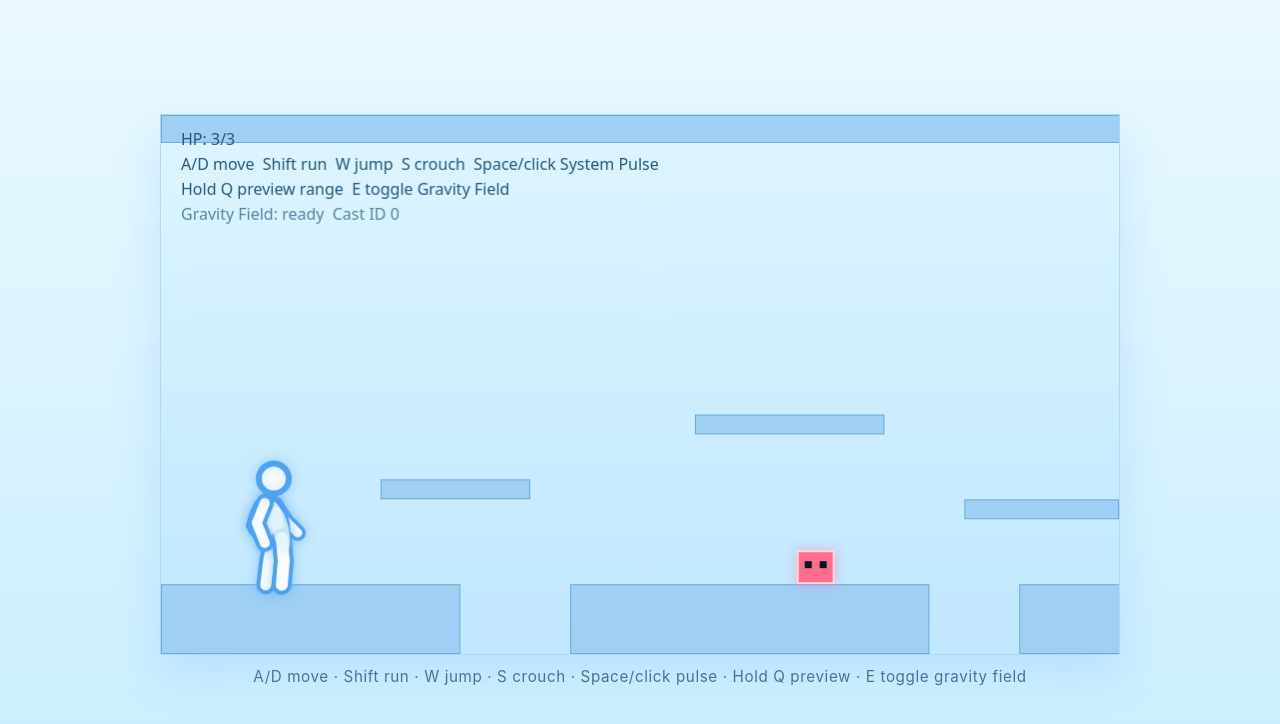
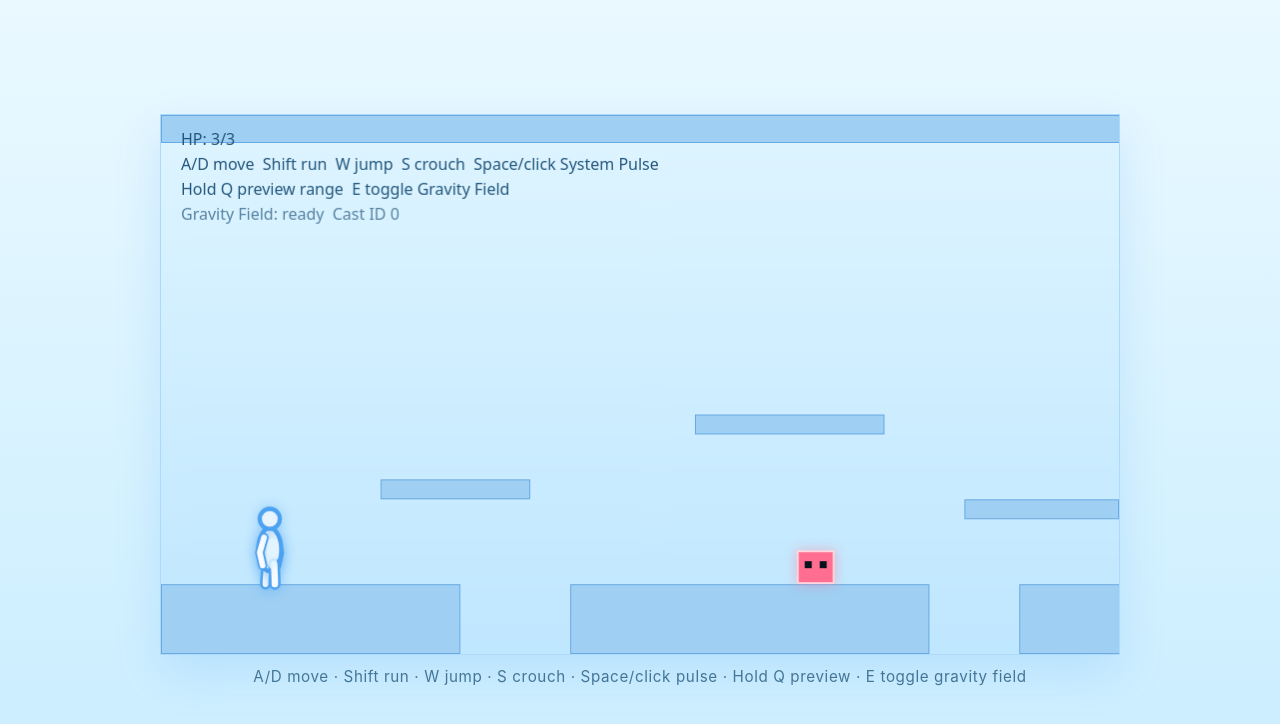
Before and after one commit to Maximus555555/Indie-platformer-prototype, a plain HTML site: page index.html in a window 1280 px wide. Drawn offline with Linux system fonts and the light colour scheme.

Commit message:
Separate tunable game config

```diff
--- /dev/null
+++ b/game-config.js
@@ -0,0 +1,25 @@
+(() => {
+  // Keep frequently tuned gameplay values in this small file so animation,
+  // collision, and level-tuning changes do not create large game.js conflicts.
+  window.IndiePlatformerConfig = Object.freeze({
+    gravity: 1200,
+    jumpVelocity: -460,
+    maxFallSpeed: 900,
+    walkSpeed: 230,
+    runSpeed: 340,
+    playerWidth: 46,
+    crouchHeight: 70,
+    standHeight: 108,
+    playerVisualScale: 0.72,
+    pulseSpeed: 620,
+    pulseCooldown: 0.35,
+    pulseDamage: 1,
+    gravityFieldRadius: 260,
+    gravityFlipDamping: 0.45,
+    contactDamageCooldown: 0.8,
+    fallLimit: 640,
+    roomWidth: 1280,
+    checkpoint: { x: 86, y: 362 },
+    safeAnchor: { x: 92, y: 362 }
+  });
+})();
--- a/game.js
+++ b/game.js
@@ -1,25 +1,41 @@
+(() => {
 const canvas = document.getElementById("game");
-const ctx = canvas.getContext("2d");
+const ctx = canvas?.getContext("2d");
+
+if (!canvas || !ctx) {
+  console.error("Indie platformer could not start: missing canvas element or 2D context.");
+  return;
+}
+
+if (window.__indiePlatformerStarted) {
+  console.warn("Indie platformer script was loaded more than once; ignoring duplicate boot.");
+  return;
+}
+window.__indiePlatformerStarted = true;
 
 // Easy-to-tune prototype constants. Distances are pixels, time is seconds.
-const GRAVITY = 1200;
-const JUMP_VELOCITY = -460;
-const MAX_FALL_SPEED = 900;
-const WALK_SPEED = 230;
-const RUN_SPEED = 340;
-const CROUCH_HEIGHT = 82;
-const STAND_HEIGHT = 124;
-const PULSE_SPEED = 620;
-const PULSE_COOLDOWN = 0.35;
-const PULSE_DAMAGE = 1;
-const GRAVITY_FIELD_RADIUS = 260;
-const GRAVITY_FLIP_DAMPING = 0.45;
-const CONTACT_DAMAGE_COOLDOWN = 0.8;
-const FALL_LIMIT = 640;
-const ROOM_WIDTH = 1280;
+// Prefer editing game-config.js for tuning so future merges touch a small file.
+const config = window.IndiePlatformerConfig ?? {};
+const GRAVITY = config.gravity ?? 1200;
+const JUMP_VELOCITY = config.jumpVelocity ?? -460;
+const MAX_FALL_SPEED = config.maxFallSpeed ?? 900;
+const WALK_SPEED = config.walkSpeed ?? 230;
+const RUN_SPEED = config.runSpeed ?? 340;
+const PLAYER_WIDTH = config.playerWidth ?? 46;
+const CROUCH_HEIGHT = config.crouchHeight ?? 70;
+const STAND_HEIGHT = config.standHeight ?? 108;
+const PLAYER_VISUAL_SCALE = config.playerVisualScale ?? 0.72;
+const PULSE_SPEED = config.pulseSpeed ?? 620;
+const PULSE_COOLDOWN = config.pulseCooldown ?? 0.35;
+const PULSE_DAMAGE = config.pulseDamage ?? 1;
+const GRAVITY_FIELD_RADIUS = config.gravityFieldRadius ?? 260;
+const GRAVITY_FLIP_DAMPING = config.gravityFlipDamping ?? 0.45;
+const CONTACT_DAMAGE_COOLDOWN = config.contactDamageCooldown ?? 0.8;
+const FALL_LIMIT = config.fallLimit ?? 640;
+const ROOM_WIDTH = config.roomWidth ?? 1280;
 
-const checkpoint = { x: 86, y: 346 };
-const safeAnchor = { x: 92, y: 346 };
+const checkpoint = config.checkpoint ?? { x: 86, y: 362 };
+const safeAnchor = config.safeAnchor ?? { x: 92, y: 362 };
 
 const keys = new Set();
 const pressedThisFrame = new Set();
@@ -27,6 +43,7 @@ const pulses = [];
 let lastTime = performance.now();
 let gravityCastId = 0;
 let gravityFieldActive = false;
+let activeGravityEntities = new Set();
 let cameraX = 0;
 
 const platforms = [
@@ -109,6 +126,8 @@ class Entity {
   }
 
   resetGravity() {
+    this.lastGravityCastId = 0;
+    this.onSurface = false;
     if (this.gravitySign !== 1) {
       this.gravitySign = 1;
       this.vy = Math.abs(this.vy) * GRAVITY_FLIP_DAMPING;
@@ -118,7 +137,7 @@ class Entity {
 
 class Player extends Entity {
   constructor() {
-    super(checkpoint.x, checkpoint.y, 54, STAND_HEIGHT);
+    super(checkpoint.x, checkpoint.y, PLAYER_WIDTH, STAND_HEIGHT);
     this.hp = 3;
     this.facing = 1;
     this.pulseTimer = 0;
@@ -137,7 +156,7 @@ class Player extends Entity {
     const runHeld = keys.has("shift");
     const input = Number(right) - Number(left);
 
-    this.setCrouch(crouch && this.onSurface);
+    this.setCrouch(crouch && (this.onSurface || this.isCrouching));
 
     this.isRunning = runHeld && input !== 0 && !this.isCrouching;
     this.vx = input * (this.isRunning ? RUN_SPEED : WALK_SPEED);
@@ -163,10 +182,44 @@ class Player extends Entity {
 
   setCrouch(shouldCrouch) {
     if (shouldCrouch === this.isCrouching) return;
-    const oldHeight = this.h;
+    const surfaceAnchor = this.gravitySign > 0 ? this.y + this.h : this.y;
+    const nextHeight = shouldCrouch ? CROUCH_HEIGHT : STAND_HEIGHT;
+    const nextY = this.gravitySign > 0 ? surfaceAnchor - nextHeight : surfaceAnchor;
+    const nextRect = { x: this.x, y: nextY, w: this.w, h: nextHeight };
+
+    // Never expand from crouch into a platform. This is especially important on
+    // the frame after a gravity flip, when the player may still be beside the
+    // previous surface while the held crouch input is changing state.
+    if (!shouldCrouch && platforms.some((platform) => rectsOverlap(nextRect, platform))) return;
+
     this.isCrouching = shouldCrouch;
-    this.h = shouldCrouch ? CROUCH_HEIGHT : STAND_HEIGHT;
-    if (this.gravitySign > 0) this.y += oldHeight - this.h;
+    this.h = nextHeight;
+
+    // Resize from the body/top while keeping the feet glued to the touched surface.
+    // This prevents both visual hovering and collision drift when crouching on
+    // either floor or ceiling gravity.
+    this.y = nextY;
+  }
+
+  flipGravity(castId) {
+    if (this.lastGravityCastId === castId) return;
+    const contacts = platforms.filter((platform) => this.isTouchingVerticalSurface(platform));
+    super.flipGravity(castId);
+    this.onSurface = false;
+
+    // Gravity flips should release the player from the current contact side, not
+    // let the collision solver see a crouched overlap and eject sideways or
+    // through the platform on the next frame.
+    for (const platform of contacts) {
+      if (Math.abs(this.y + this.h - platform.y) <= 1.5) this.y = platform.y - this.h - 0.1;
+      else if (Math.abs(this.y - (platform.y + platform.h)) <= 1.5) this.y = platform.y + platform.h + 0.1;
+    }
+  }
+
+  isTouchingVerticalSurface(platform) {
+    const overlapsX = this.x + this.w > platform.x && this.x < platform.x + platform.w;
+    if (!overlapsX) return false;
+    return Math.abs(this.y + this.h - platform.y) <= 1.5 || Math.abs(this.y - (platform.y + platform.h)) <= 1.5;
   }
 
   firePulse() {
@@ -178,30 +231,54 @@ class Player extends Entity {
   }
 
   takeDamage(amount) {
-    if (this.damageTimer > 0) return;
+    if (this.damageTimer > 0) return false;
     this.hp -= amount;
+
+    if (this.hp <= 0) {
+      this.fullRespawn();
+      return true;
+    }
+
     this.damageTimer = CONTACT_DAMAGE_COOLDOWN;
-    if (this.hp <= 0) this.fullRespawn();
-    else this.respawnAtSafeAnchor();
+    return true;
+  }
+
+  fallOutOfWorld() {
+    // Death-zone recovery must always move the player back into the room, even
+    // if contact-damage invulnerability is active while they are falling.
+    if (this.damageTimer <= 0) this.hp -= 1;
+
+    if (this.hp <= 0) {
+      this.fullRespawn();
+      return;
+    }
+
+    this.damageTimer = CONTACT_DAMAGE_COOLDOWN;
+    this.respawnAtSafeAnchor();
   }
 
   respawnAtSafeAnchor() {
-    this.x = safeAnchor.x;
-    this.y = safeAnchor.y;
-    this.vx = 0;
-    this.vy = 0;
-    this.setCrouch(false);
-    this.resetGravity();
+    resetGravityField(true);
+    this.placeAt(safeAnchor.x, safeAnchor.y);
   }
 
   fullRespawn() {
+    resetGravityField(true);
     this.hp = 3;
-    this.x = checkpoint.x;
-    this.y = checkpoint.y;
+    this.damageTimer = 0;
+    this.placeAt(checkpoint.x, checkpoint.y);
+  }
+
+  placeAt(x, y) {
+    this.x = x;
+    this.y = y;
     this.vx = 0;
     this.vy = 0;
-    this.setCrouch(false);
-    this.resetGravity();
+    this.gravitySign = 1;
+    this.lastGravityCastId = 0;
+    this.isCrouching = false;
+    this.h = STAND_HEIGHT;
+    this.onSurface = false;
   }
 
   draw() {
@@ -210,9 +287,6 @@ class Player extends Entity {
     const inner = "rgba(226, 245, 255, 0.82)";
     const glow = "rgba(82, 166, 240, 0.34)";
     const facing = this.facing;
-    const baseX = this.x + this.w / 2;
-    const topY = this.gravitySign > 0 ? this.y + this.h - STAND_HEIGHT : this.y + STAND_HEIGHT;
-    const verticalFlip = this.gravitySign > 0 ? 1 : -1;
     const speed = Math.abs(this.vx);
     const grounded = this.onSurface;
     const moving = speed > 2;
@@ -220,15 +294,29 @@ class Player extends Entity {
     const walking = moving && grounded && !sprinting;
     const airborne = !grounded;
     const crouching = this.isCrouching;
-    const cycle = Math.sin(this.animTime);
-    const counterCycle = Math.sin(this.animTime + Math.PI);
-    const bob = grounded ? Math.abs(cycle) * (sprinting ? 4 : walking ? 2 : 0.7) : 0;
-    const lean = sprinting ? 8 : walking ? 2.5 * cycle : airborne ? (this.vy * this.gravitySign < 0 ? -4 : 5) : 0;
-    const squash = crouching ? 0.76 : 1;
+    const visualScale = PLAYER_VISUAL_SCALE;
+    const modelFeetY = STAND_HEIGHT;
+    const baseX = this.x + this.w / 2;
+    const surfaceY = this.gravitySign > 0 ? this.y + this.h : this.y;
+    const verticalFlip = this.gravitySign > 0 ? 1 : -1;
+    const stride = sprinting ? 1.35 : walking ? 0.85 : 0.45;
+    const phase = this.animTime * stride;
+    const step = Math.sin(phase);
+    const counterStep = -step;
+    const lift = Math.max(0, Math.cos(phase));
+    const counterLift = Math.max(0, -Math.cos(phase));
+    const bob = grounded && moving ? (sprinting ? 3.8 : 1.7) * Math.abs(Math.cos(phase)) : 0;
+    const landSquash = this.landTimer > 0 ? this.landTimer / 0.16 : 0;
+    const poseSquash = crouching ? 0 : landSquash * 0.045;
+    const scaleY = visualScale * (1 - poseSquash);
+    const originY = this.gravitySign > 0
+      ? surfaceY - bob - modelFeetY * scaleY
+      : surfaceY + bob + modelFeetY * scaleY;
 
     ctx.save();
-    ctx.translate(baseX, topY + bob);
-    ctx.scale(facing, verticalFlip * squash);
+    if (this.damageTimer > 0 && Math.floor(this.damageTimer * 18) % 2 === 0) ctx.globalAlpha = 0.62;
+    ctx.translate(baseX, originY);
+    ctx.scale(facing * visualScale, verticalFlip * scaleY);
     ctx.lineCap = "round";
     ctx.lineJoin = "round";
     ctx.shadowColor = glow;
@@ -250,92 +338,113 @@ class Player extends Entity {
       ctx.stroke();
     }
 
-    function drawBodyPath(points) {
+    function drawTorso(cx, cy, rx, ry, rotation) {
       ctx.fillStyle = fill;
       ctx.strokeStyle = outline;
       ctx.lineWidth = 6;
       ctx.beginPath();
-      ctx.moveTo(points[0].x, points[0].y);
-      for (let i = 1; i < points.length; i += 1) {
-        const p = points[i];
-        if (p.cx !== undefined) ctx.quadraticCurveTo(p.cx, p.cy, p.x, p.y);
-        else ctx.lineTo(p.x, p.y);
-      }
-      ctx.closePath();
+      ctx.ellipse(cx, cy, rx, ry, rotation, 0, Math.PI * 2);
       ctx.fill();
       ctx.stroke();
+    }
+
+    function walkingLeg(sideStep, footLift) {
+      return [
+        { x: sideStep * 4, y: 79 },
+        { x: sideStep * 13, y: 101 - footLift * 3 },
+        { x: sideStep * 22, y: modelFeetY - footLift * 5 }
+      ];
+    }
+
+    function runningLeg(sideStep, footLift) {
+      const direction = Math.sign(sideStep || 1);
+      return [
+        { x: sideStep * 4, y: 78 },
+        { x: sideStep * 13 + direction * 2, y: 96 - footLift * 7 },
+        { x: sideStep * 27, y: modelFeetY - footLift * 9 }
+      ];
+    }
+
+    function arm(swing, energetic) {
+      const reach = energetic ? 17 : 10;
+      const bend = energetic ? 7 : 4;
+      return [
+        { x: -swing * 3, y: 45 },
+        { x: -swing * reach * 0.55, y: 63 - Math.abs(swing) * bend },
+        { x: -swing * reach, y: 78 - Math.abs(swing) * bend * 0.3 }
+      ];
     }
 
     let pose;
     if (crouching) {
       pose = {
-        shoulder: { x: -9, y: 43 }, hip: { x: 2, y: 77 }, head: { x: -2, y: 22 },
-        torso: [{ x: -11, y: 39 }, { cx: -23, cy: 47, x: -29, y: 67 }, { cx: -23, cy: 80, x: -5, y: 82 }, { x: 16, y: 77 }, { cx: 14, cy: 51, x: 2, y: 41 }],
-        farArm: [{ x: 0, y: 48 }, { x: 20, y: 62 }, { x: 35, y: 54 }],
-        nearArm: [{ x: -10, y: 45 }, { x: -17, y: 65 }, { x: 13, y: 75 }],
-        farLeg: [{ x: 2, y: 77 }, { x: -12, y: 94 }, { x: -39, y: 96 }],
-        nearLeg: [{ x: 8, y: 78 }, { x: 24, y: 96 }, { x: 4, y: 105 }]
+        head: { x: -1, y: 40, r: 12 },
+        torso: { x: 2, y: 66, rx: 19, ry: 18, rot: -0.08 },
+        farArm: [{ x: 8, y: 58 }, { x: 16, y: 76 }, { x: 2, y: 89 }],
+        nearArm: [{ x: -8, y: 58 }, { x: -16, y: 76 }, { x: -2, y: 90 }],
+        farLeg: [{ x: -2, y: 80 }, { x: -18, y: 98 }, { x: -24, y: modelFeetY }],
+        nearLeg: [{ x: 8, y: 81 }, { x: 20, y: 99 }, { x: 6, y: modelFeetY }]
       };
     } else if (sprinting) {
-      // The long-stride silhouette from the player drawing is reserved for Shift-running.
-      const s = cycle >= 0 ? 1 : -1;
+      const lean = 3;
       pose = {
-        shoulder: { x: -7 + lean * 0.2, y: 39 }, hip: { x: 6 + lean * 0.35, y: 73 }, head: { x: 1 + lean * 0.55, y: 15 },
-        torso: [{ x: -8 + lean * 0.45, y: 33 }, { cx: -18 + lean * 0.2, cy: 40, x: -27 + lean * 0.1, y: 64 }, { cx: -25 + lean * 0.2, cy: 72, x: -14 + lean * 0.25, y: 75 }, { x: 14 + lean * 0.4, y: 85 }, { cx: 18 + lean * 0.55, cy: 63, x: 9 + lean * 0.5, y: 43 }, { cx: 5 + lean * 0.55, cy: 33, x: -8 + lean * 0.45, y: 33 }],
-        farArm: [{ x: 3, y: 43 }, { x: 22 + 7 * s, y: 59 - 8 * s }, { x: 42 + 10 * s, y: 47 - 5 * s }],
-        nearArm: [{ x: -7, y: 39 }, { x: -19 - 7 * s, y: 63 + 5 * s }, { x: 17 - 10 * s, y: 78 + 3 * s }],
-        farLeg: s > 0 ? [{ x: 1, y: 70 }, { x: -13, y: 101 }, { x: -46, y: 110 }] : [{ x: 2, y: 72 }, { x: 20, y: 97 }, { x: 10, y: 124 }],
-        nearLeg: s > 0 ? [{ x: 6, y: 73 }, { x: 23, y: 97 }, { x: 10, y: 124 }] : [{ x: 6, y: 73 }, { x: -18, y: 101 }, { x: -52, y: 112 }]
+        head: { x: lean * 0.5, y: 18, r: 14 },
+        torso: { x: lean * 0.25, y: 61, rx: 16, ry: 29, rot: -0.06 },
+        farArm: arm(counterStep, true),
+        nearArm: arm(step, true),
+        farLeg: runningLeg(counterStep, counterLift),
+        nearLeg: runningLeg(step, lift)
       };
     } else if (walking) {
       pose = {
-        shoulder: { x: -8 + lean * 0.2, y: 40 }, hip: { x: 4, y: 75 }, head: { x: 0, y: 17 },
-        torso: [{ x: -10, y: 35 }, { cx: -20, cy: 43, x: -26, y: 65 }, { cx: -22, cy: 75, x: -8, y: 81 }, { x: 13, y: 86 }, { cx: 17, cy: 63, x: 8, y: 44 }, { cx: 4, cy: 35, x: -10, y: 35 }],
-        farArm: [{ x: 2, y: 45 }, { x: 14 + 13 * cycle, y: 61 }, { x: 23 + 14 * cycle, y: 75 }],
-        nearArm: [{ x: -9, y: 42 }, { x: -17 - 13 * cycle, y: 61 }, { x: -9 - 18 * cycle, y: 80 }],
-        farLeg: [{ x: 1, y: 75 }, { x: -6 + 16 * counterCycle, y: 97 }, { x: -8 + 24 * counterCycle, y: 123 }],
-        nearLeg: [{ x: 7, y: 76 }, { x: 10 + 16 * cycle, y: 98 }, { x: 7 + 24 * cycle, y: 123 }]
+        head: { x: 0, y: 18, r: 14 },
+        torso: { x: 0, y: 61, rx: 16, ry: 30, rot: 0 },
+        farArm: arm(counterStep * 0.65, false),
+        nearArm: arm(step * 0.65, false),
+        farLeg: walkingLeg(counterStep, counterLift),
+        nearLeg: walkingLeg(step, lift)
       };
     } else if (airborne) {
       const rising = this.vy * this.gravitySign < 0;
+      const tuck = rising ? -1 : 1;
       pose = {
-        shoulder: { x: -8 + lean * 0.25, y: 39 }, hip: { x: 5 + lean * 0.25, y: 74 }, head: { x: 0 + lean * 0.45, y: 16 },
-        torso: [{ x: -10 + lean * 0.35, y: 35 }, { cx: -21, cy: 43, x: -27, y: 65 }, { cx: -22, cy: 75, x: -8, y: 81 }, { x: 13 + lean * 0.2, y: 86 }, { cx: 17 + lean * 0.3, cy: 63, x: 8 + lean * 0.35, y: 44 }, { cx: 4 + lean * 0.35, cy: 35, x: -10 + lean * 0.35, y: 35 }],
-        farArm: rising ? [{ x: 1, y: 43 }, { x: 17, y: 30 }, { x: 29, y: 42 }] : [{ x: 2, y: 43 }, { x: 21, y: 58 }, { x: 36, y: 54 }],
-        nearArm: rising ? [{ x: -9, y: 41 }, { x: -25, y: 53 }, { x: -13, y: 68 }] : [{ x: -9, y: 41 }, { x: -20, y: 62 }, { x: 5, y: 76 }],
-        farLeg: rising ? [{ x: 1, y: 75 }, { x: -18, y: 92 }, { x: -34, y: 112 }] : [{ x: 1, y: 75 }, { x: -8, y: 100 }, { x: -5, y: 124 }],
-        nearLeg: rising ? [{ x: 7, y: 76 }, { x: 22, y: 96 }, { x: 21, y: 118 }] : [{ x: 7, y: 76 }, { x: 19, y: 99 }, { x: 33, y: 119 }]
+        head: { x: tuck * 2, y: 18, r: 14 },
+        torso: { x: tuck * 1.5, y: 61, rx: 16, ry: 30, rot: tuck * 0.06 },
+        farArm: rising ? [{ x: 8, y: 44 }, { x: 22, y: 31 }, { x: 32, y: 45 }] : [{ x: 8, y: 44 }, { x: 22, y: 62 }, { x: 36, y: 58 }],
+        nearArm: rising ? [{ x: -8, y: 44 }, { x: -23, y: 55 }, { x: -11, y: 70 }] : [{ x: -8, y: 44 }, { x: -21, y: 64 }, { x: 2, y: 78 }],
+        farLeg: rising ? [{ x: -2, y: 80 }, { x: -20, y: 100 }, { x: -30, y: 118 }] : [{ x: -2, y: 80 }, { x: -7, y: 103 }, { x: -4, y: modelFeetY }],
+        nearLeg: rising ? [{ x: 7, y: 80 }, { x: 20, y: 100 }, { x: 18, y: 119 }] : [{ x: 7, y: 80 }, { x: 20, y: 102 }, { x: 31, y: 120 }]
       };
     } else {
-      const breathe = Math.sin(this.animTime * 0.55) * 1.2;
+      const breathe = Math.sin(this.animTime * 0.9) * 0.9;
       pose = {
-        shoulder: { x: -8, y: 40 + breathe }, hip: { x: 4, y: 76 }, head: { x: 0, y: 17 + breathe },
-        torso: [{ x: -10, y: 35 + breathe }, { cx: -20, cy: 43, x: -25, y: 65 }, { cx: -21, cy: 76, x: -8, y: 81 }, { x: 13, y: 86 }, { cx: 16, cy: 64, x: 8, y: 44 + breathe }, { cx: 4, cy: 35 + breathe, x: -10, y: 35 + breathe }],
-        farArm: [{ x: 1, y: 44 }, { x: 13, y: 61 }, { x: 24, y: 72 }],
-        nearArm: [{ x: -9, y: 42 }, { x: -17, y: 62 }, { x: -9, y: 82 }],
-        farLeg: [{ x: 0, y: 76 }, { x: -5, y: 99 }, { x: -8, y: 124 }],
-        nearLeg: [{ x: 8, y: 77 }, { x: 10, y: 100 }, { x: 8, y: 124 }]
+        head: { x: 0, y: 18 + breathe, r: 14 },
+        torso: { x: 0, y: 61 + breathe, rx: 16, ry: 30, rot: 0 },
+        farArm: [{ x: 8, y: 44 + breathe }, { x: 14, y: 64 }, { x: 10, y: 82 }],
+        nearArm: [{ x: -8, y: 44 + breathe }, { x: -14, y: 64 }, { x: -10, y: 82 }],
+        farLeg: [{ x: -4, y: 80 }, { x: -6, y: 103 }, { x: -6, y: modelFeetY }],
+        nearLeg: [{ x: 6, y: 80 }, { x: 7, y: 103 }, { x: 7, y: modelFeetY }]
       };
     }
 
-    strokeLimb(pose.farLeg, 19, 11);
-    strokeLimb(pose.farArm, 16, 9);
-    drawBodyPath(pose.torso);
-    strokeLimb(pose.nearLeg, 20, 12);
-    strokeLimb(pose.nearArm, 18, 10);
+    strokeLimb(pose.farLeg, 15, 8);
+    strokeLimb(pose.farArm, 12, 7);
+    drawTorso(pose.torso.x, pose.torso.y, pose.torso.rx, pose.torso.ry, pose.torso.rot);
+    strokeLimb(pose.nearLeg, 16, 9);
+    strokeLimb(pose.nearArm, 13, 8);
 
     ctx.fillStyle = fill;
     ctx.strokeStyle = outline;
     ctx.lineWidth = 6;
     ctx.beginPath();
-    ctx.arc(pose.head.x, pose.head.y, 15, 0, Math.PI * 2);
+    ctx.arc(pose.head.x, pose.head.y, pose.head.r, 0, Math.PI * 2);
     ctx.fill();
     ctx.stroke();
 
     ctx.shadowBlur = 0;
     ctx.fillStyle = inner;
     ctx.beginPath();
-    ctx.ellipse(pose.hip.x + 3, 69, 8, 24, -0.2, 0, Math.PI * 2);
+    ctx.ellipse(pose.torso.x + 3, pose.torso.y + 5, pose.torso.rx * 0.48, pose.torso.ry * 0.72, pose.torso.rot, 0, Math.PI * 2);
     ctx.fill();
 
     ctx.restore();
@@ -441,21 +550,29 @@ function drawGravityMarker(entity) {
   ctx.restore();
 }
 
+function resetGravityField(resetAll = false) {
+  const entitiesToReset = resetAll ? [player, ...enemies] : activeGravityEntities;
+  for (const entity of entitiesToReset) entity.resetGravity();
+  activeGravityEntities.clear();
+  gravityFieldActive = false;
+}
+
 function toggleGravityField() {
-  gravityFieldActive = !gravityFieldActive;
-  gravityCastId += 1;
-
-  if (!gravityFieldActive) {
-    player.resetGravity();
-    enemies.forEach((enemy) => enemy.resetGravity());
+  if (gravityFieldActive) {
+    resetGravityField();
     return;
   }
+
+  gravityCastId += 1;
+  gravityFieldActive = true;
+  activeGravityEntities.clear();
 
   const origin = centerOf(player);
   const candidates = [player, ...enemies.filter((enemy) => enemy.hp > 0)];
   for (const entity of candidates) {
     if (distance(origin, centerOf(entity)) <= GRAVITY_FIELD_RADIUS) {
       entity.flipGravity(gravityCastId);
+      activeGravityEntities.add(entity);
     }
   }
 }
@@ -476,7 +593,7 @@ function update(dt) {
     if (enemy.hp > 0 && rectsOverlap(player, enemy)) player.takeDamage(1);
   }
 
-  if (player.y > FALL_LIMIT || player.y + player.h < -120) player.takeDamage(1);
+  if (player.y > FALL_LIMIT || player.y + player.h < -120) player.fallOutOfWorld();
 
   cameraX = clamp(player.x + player.w / 2 - canvas.width / 2, 0, ROOM_WIDTH - canvas.width);
   pressedThisFrame.clear();
@@ -578,4 +695,18 @@ canvas.addEventListener("pointerdown", () => {
   player.firePulse();
 });
 
+window.__indiePlatformerDebug = {
+  player,
+  enemies,
+  platforms,
+  update,
+  draw,
+  toggleGravityField,
+  resetGravityField,
+  checkpoint,
+  safeAnchor,
+  constants: { PLAYER_WIDTH, STAND_HEIGHT, CROUCH_HEIGHT }
+};
+
 requestAnimationFrame(gameLoop);
+})();
```
Also changed, not shown: index.html (+4 -2 lines).
